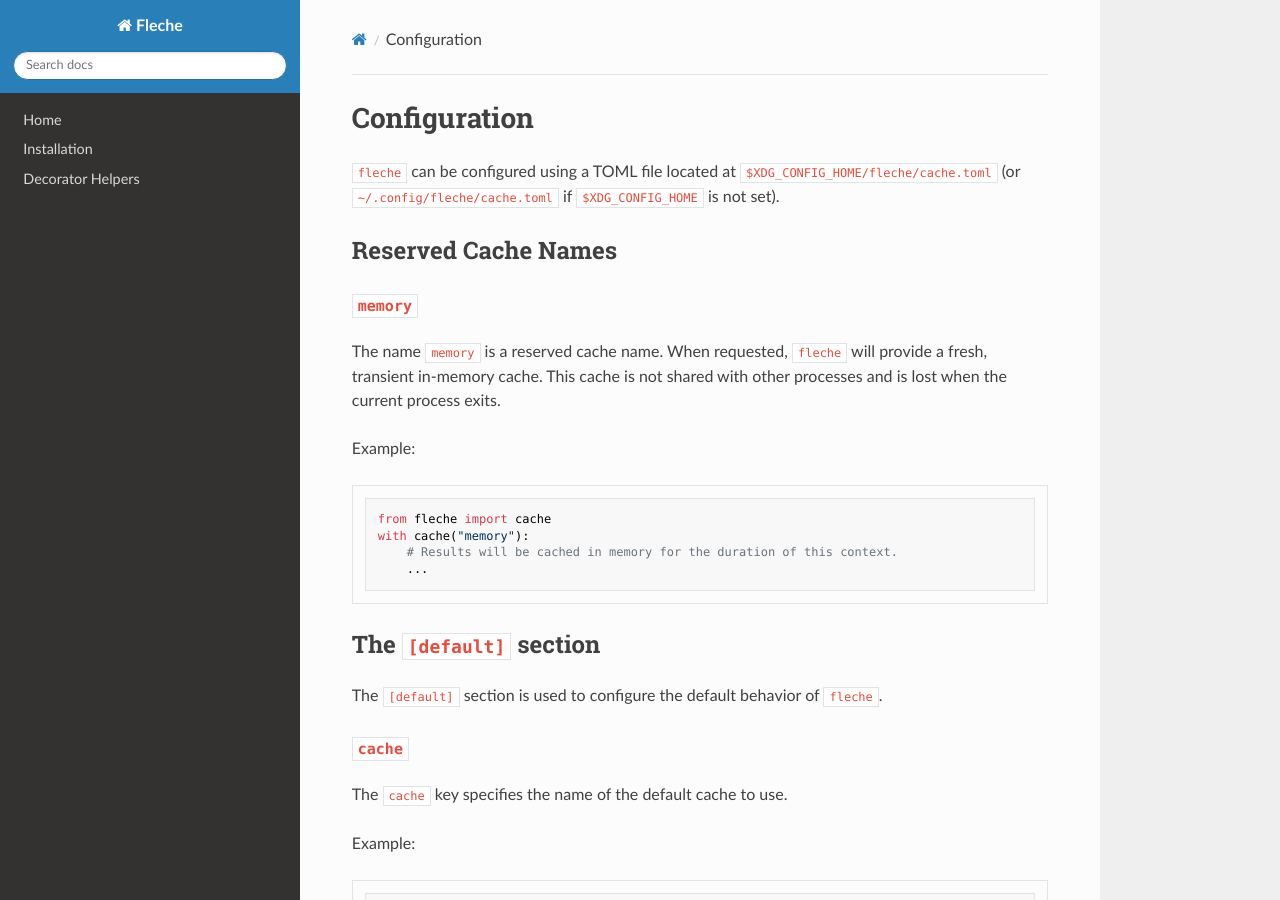
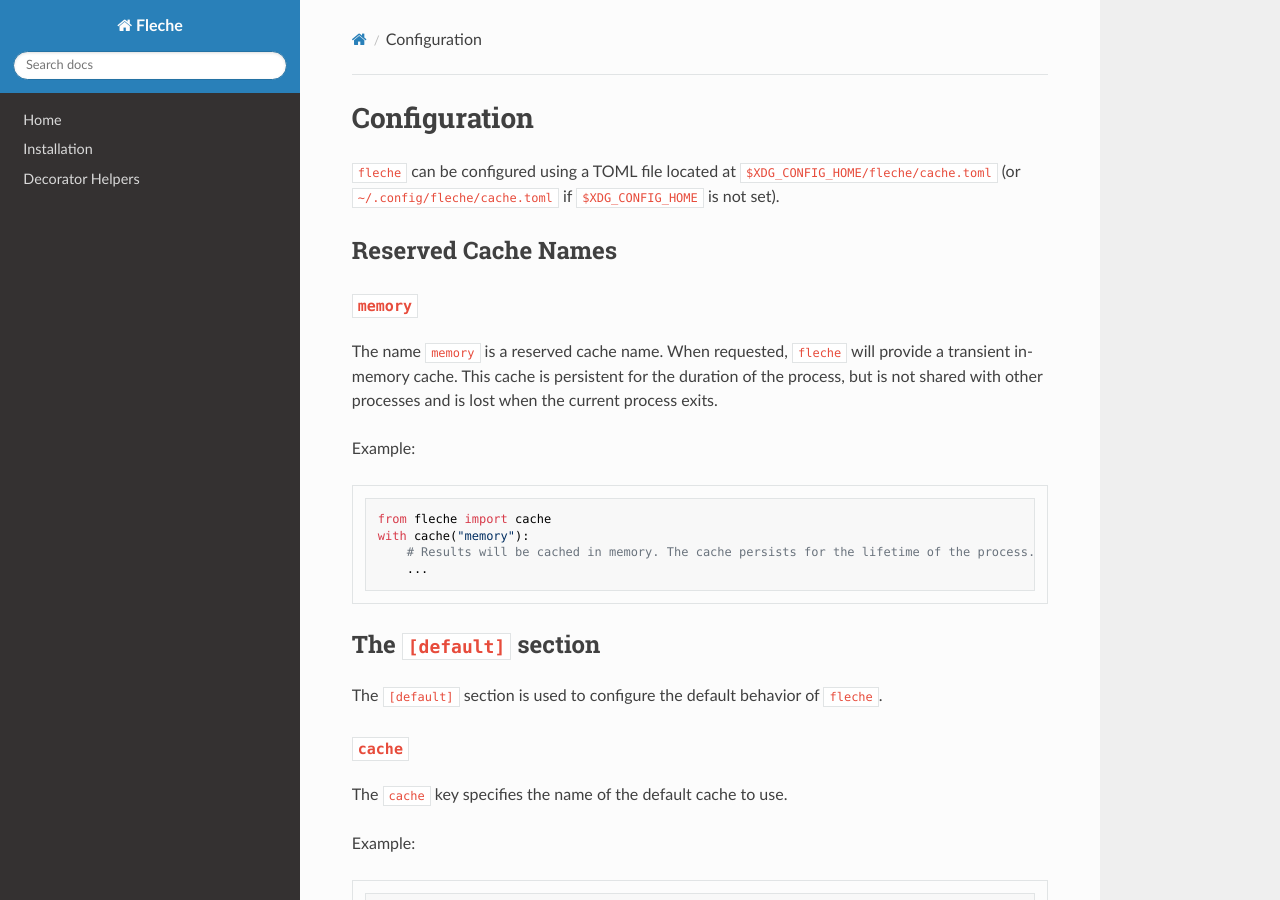
Before and after one commit to pmrv/fleche, an MkDocs documentation site: the page built from docs/configuration.md, in a window 1280 px wide and 900 px high. Built offline with MkDocs 1.6.1, drawn with Linux system fonts in a browser that asks for light colours; nearby versions of some CDN libraries.

Commit message:
docs: clarify 'memory' cache lifetime in configuration.md
Updated the documentation to reflect that the 'memory' cache persists
for the lifetime of the process, and updated the example comment.

Co-authored-by: pmrv <2719909+pmrv@users.noreply.github.com>

````diff
--- a/docs/configuration.md
+++ b/docs/configuration.md
@@ -6,13 +6,13 @@
 
 ### `memory`
 
-The name `memory` is a reserved cache name. When requested, `fleche` will provide a fresh, transient in-memory cache. This cache is not shared with other processes and is lost when the current process exits.
+The name `memory` is a reserved cache name. When requested, `fleche` will provide a transient in-memory cache. This cache is persistent for the duration of the process, but is not shared with other processes and is lost when the current process exits.
 
 Example:
 ```python
 from fleche import cache
 with cache("memory"):
-    # Results will be cached in memory for the duration of this context.
+    # Results will be cached in memory. The cache persists for the lifetime of the process.
     ...
 ```
 
````
